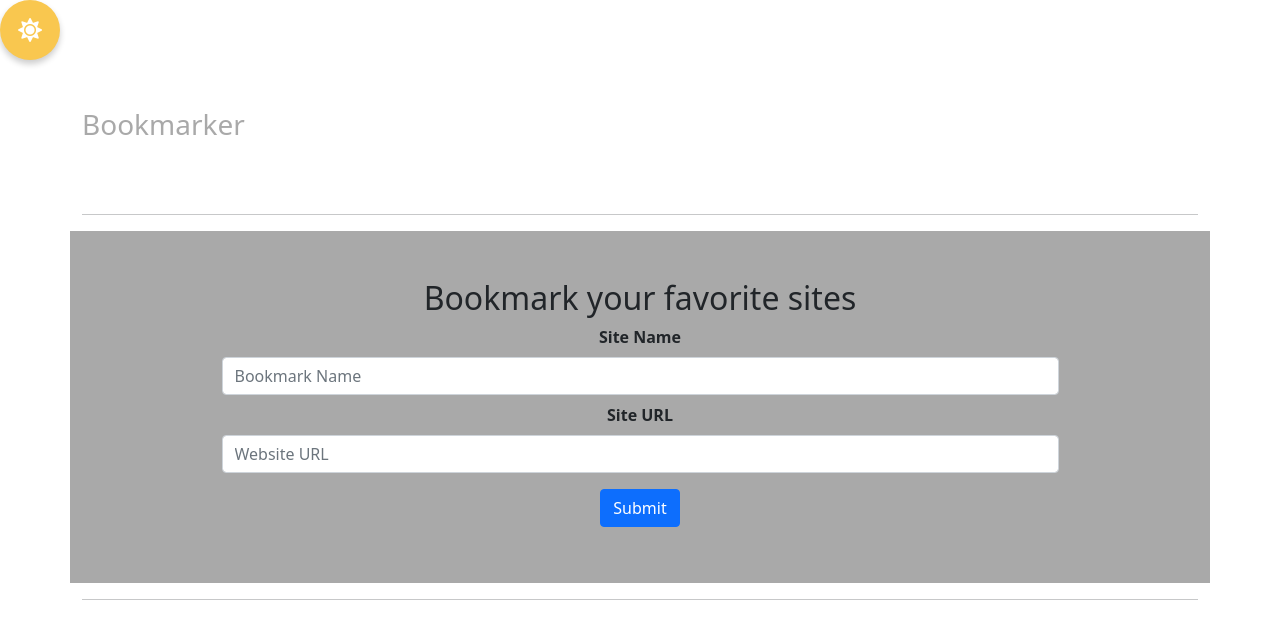
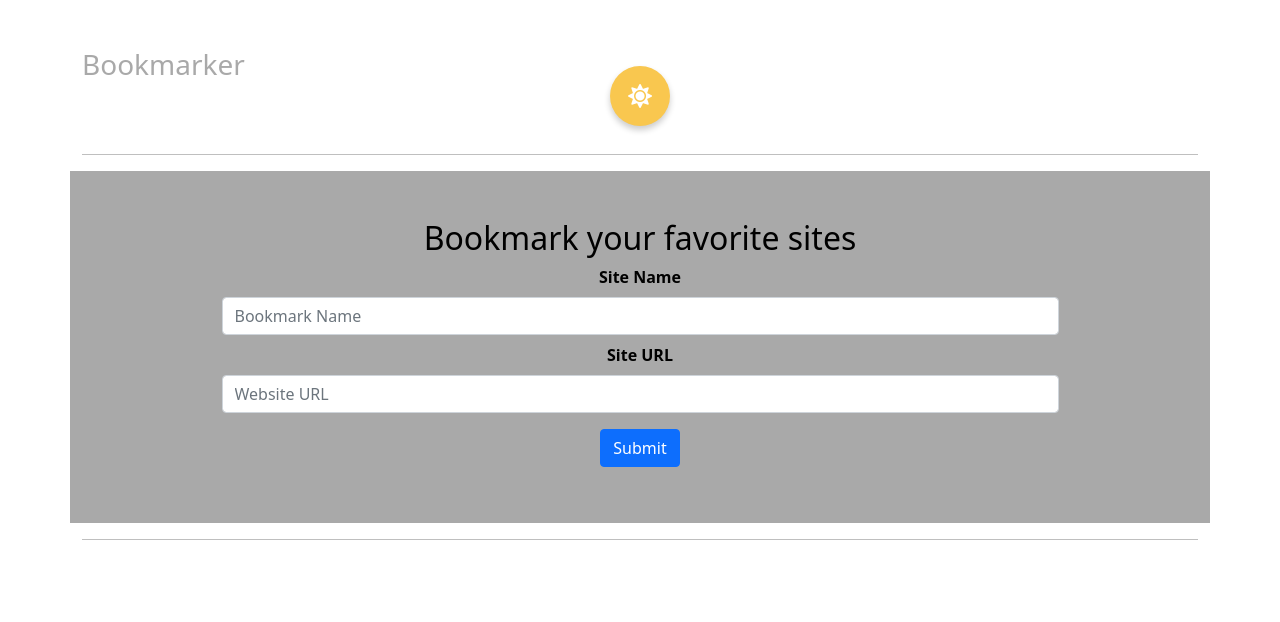
Before and after one commit to ZainabMohamed700/book-mark, a plain HTML site: page index.html in a window 1280 px wide. Drawn offline with Linux system fonts and the light colour scheme.

Commit message:
Update style.css

```diff
--- a/css/style.css
+++ b/css/style.css
@@ -3,42 +3,55 @@
     padding: 0;
     box-sizing: border-box;
 }
+body {
+    background-color: #ffffff;
+    color: #000000;
+    transition: background-color 0.3s ease, color 0.3s ease;
+}
+
+/* الوضع الداكن */
+body.dark-theme {
+    background-color: #121212;
+    color: #ffffff;
+}
 /* زر دائري */
 .theme-toggle {
-    width: 60px; /* عرض الزر */
-    height: 60px; /* ارتفاع الزر */
-    background-color: #f9c74f; /* لون الشمس */
+    width: 60px;
+    height: 60px;
+    background-color: #f9c74f;
     border: none;
-    border-radius: 50%; /* جعله دائريًا */
+    border-radius: 50%;
     display: flex;
     justify-content: center;
     align-items: center;
     cursor: pointer;
-    box-shadow: 0 4px 6px rgba(0, 0, 0, 0.2); /* ظل خفيف */
-    transition: all 0.3s ease; /* تأثير السلاسة */
+    box-shadow: 0 4px 6px rgba(0, 0, 0, 0.2);
+    transition: all 0.3s ease;
+    position: absolute; /* لجعله قابلاً للتنسيق في الصفحة */
+    top: 12%; /* تعديل المسافة العمودية */
+    left: 50%; /* في منتصف العرض */
+    transform: translate(-50%, -50%); /* لضبط الإزاحة بحيث يصبح في المنتصف تمامًا */
+
+
 }
 
-/* التأثير عند التمرير */
 .theme-toggle:hover {
-    transform: scale(1.1); /* تكبير خفيف */
-    box-shadow: 0 6px 8px rgba(0, 0, 0, 0.3); /* زيادة الظل */
+    transform: translate(-50%, -50%) scale(1.1); /* تكبير عند التمرير */
+    box-shadow: 0 6px 8px rgba(0, 0, 0, 0.3);
 }
 
-/* لون الوضع الداكن */
 body.dark-theme .theme-toggle {
-    background-color: #4a4e69; /* لون القمر */
+    background-color: #4a4e69;
 }
 
-/* أيقونة داخل الزر */
 .theme-toggle i {
-    font-size: 24px; /* حجم الأيقونة */
-    color: white; /* لون الأيقونة */
+    font-size: 24px;
+    color: white;
     transition: transform 0.3s ease;
 }
 
-/* التأثير عند التبديل */
 body.dark-theme .theme-toggle i {
-    transform: rotate(180deg); /* دوران الأيقونة */
+    transform: rotate(180deg);
 }
 
 
```
